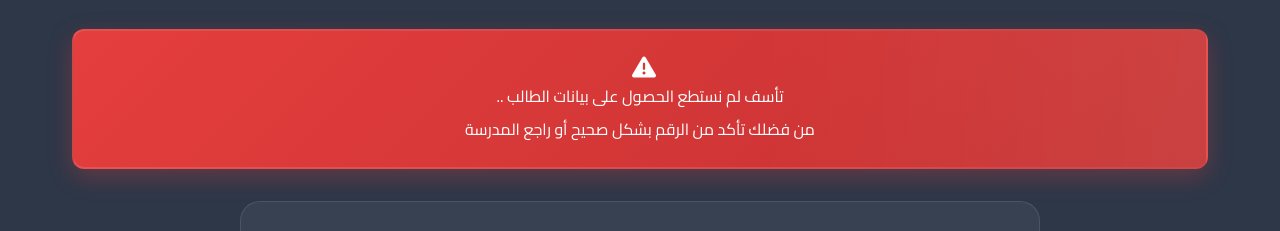
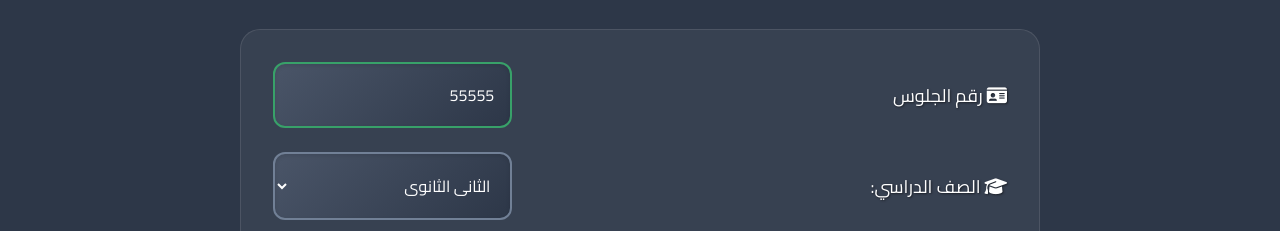
Before and after one commit to NubariaSecondarySchool/Natiga.com, a plain HTML site: page index.html in a window 1280 px wide. Shown: the part 537-768 px from the top of the page. Drawn offline with Linux system fonts and the light colour scheme.

Commit message:
Update index.html

```diff
--- a/index.html
+++ b/index.html
@@ -954,12 +954,6 @@
         </div>
 
         <!-- Enhanced Error Message -->
-        <div class="error-message">
-            <i class="fas fa-exclamation-triangle"></i>
-            <p>تأسف لم نستطع الحصول على بيانات الطالب ..</p>
-            <p>من فضلك تأكد من الرقم بشكل صحيح أو راجع المدرسة</p>
-        </div>
-
         <!-- Enhanced Form Container -->
         <div class="form-container">
             <form id="searchForm" class="student-form">
```
